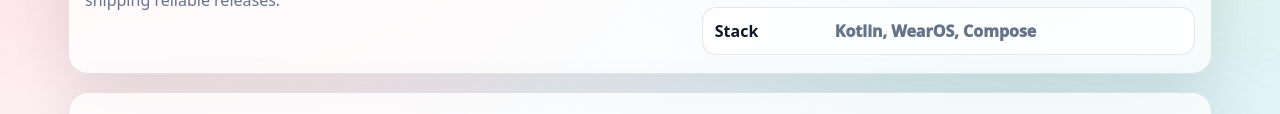
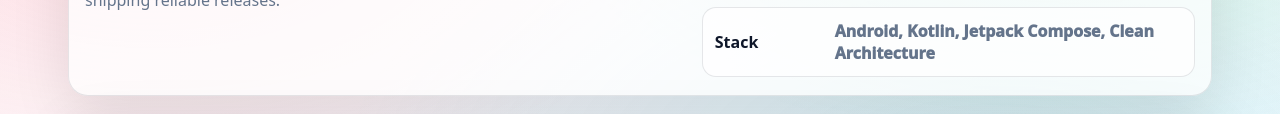
Before and after one commit to tipu-s/tipu-portfolio, a plain HTML site: page index.html in a window 1280 px wide. Shown: the part 1800-1914 px from the top of the page. Drawn offline with Linux system fonts and the light colour scheme.

Commit message:
Update index.html
updated stack information

```diff
--- a/index.html
+++ b/index.html
@@ -797,7 +797,7 @@
             <div class="infoPill"><strong style="min-width:110px;">Location</strong> <span>Manchester, UK</span></div>
             <div class="infoPill"><strong style="min-width:110px;">Email</strong> <span>tipu.ru.cse@gmail.com</span></div>
             <div class="infoPill"><strong style="min-width:110px;">Role</strong> <span>Senior Android Engineer</span></div>
-            <div class="infoPill"><strong style="min-width:110px;">Stack</strong> <span>Kotlin, WearOS, Compose</span></div>
+            <div class="infoPill"><strong style="min-width:110px;">Stack</strong> <span>Android, Kotlin, Jetpack Compose, Clean Architecture</span></div>
           </div>
         </div>
       </div>
```
